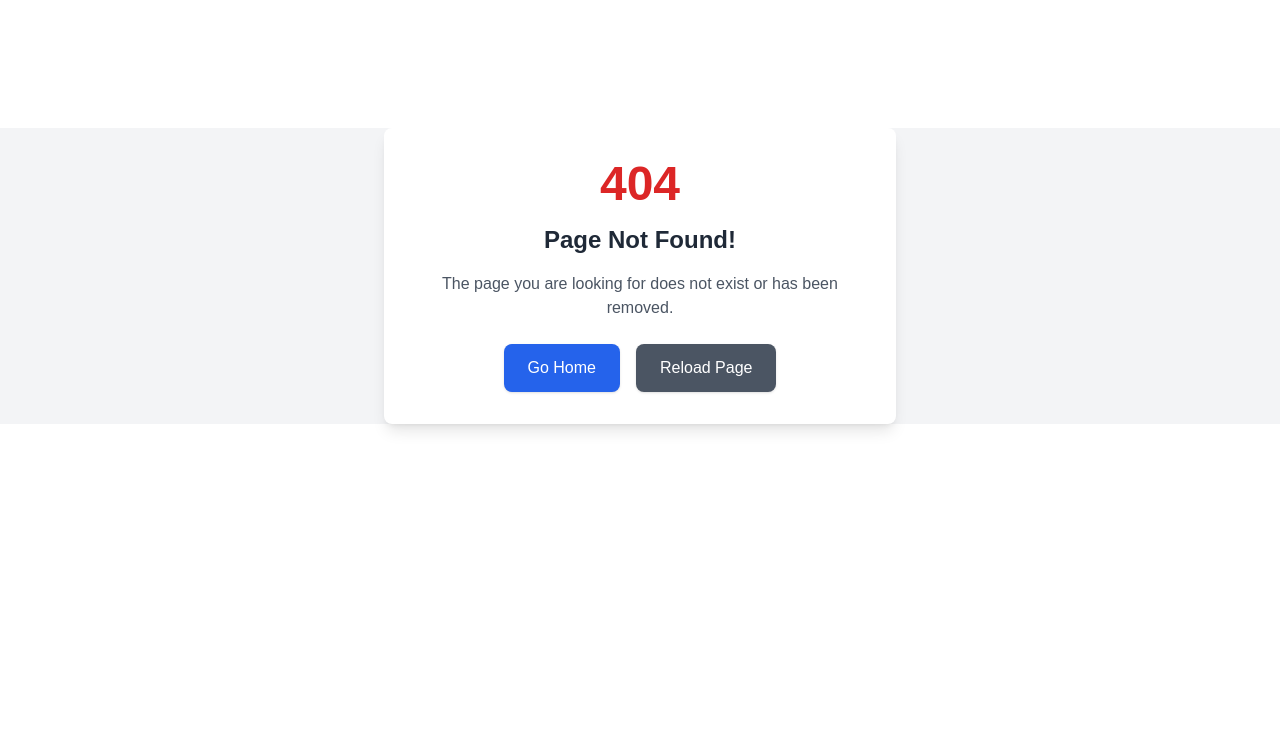
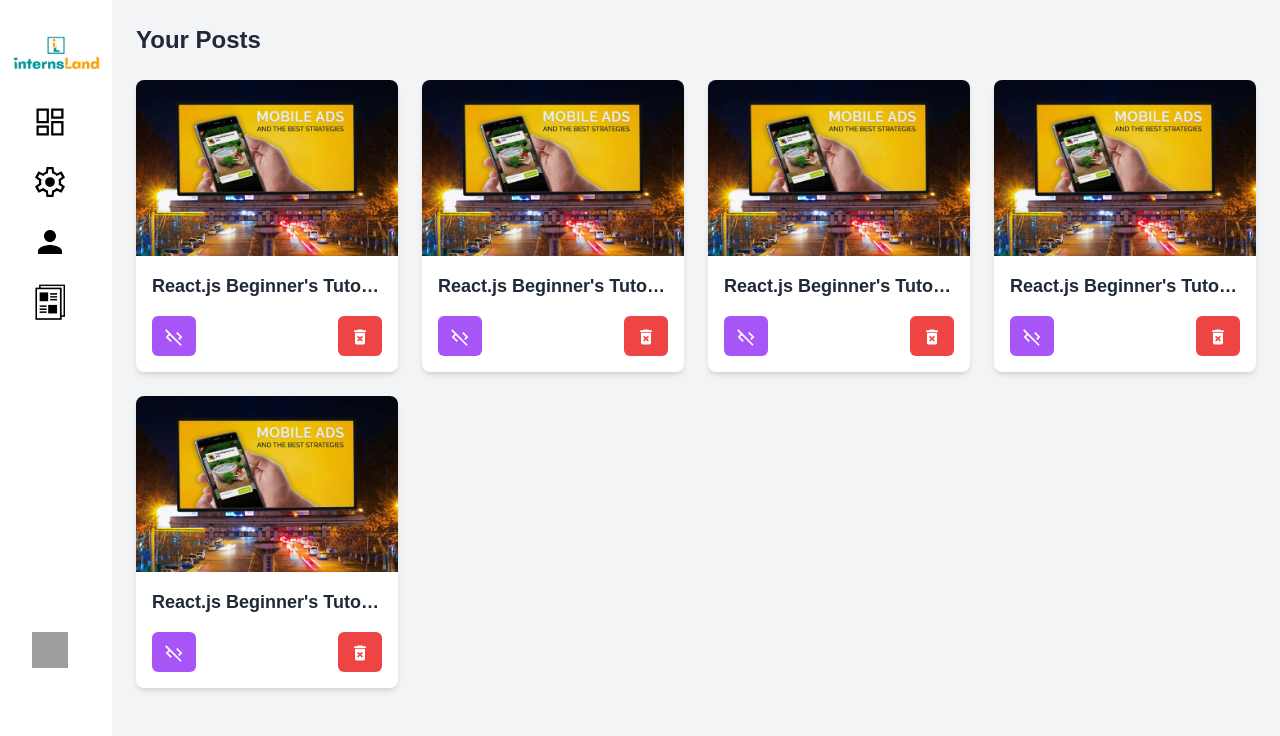
Before and after one commit to Y-ashbhatt/Billboard, a React (Vite) app in the folder client/: page /post in a window 1280 px wide. Before the commit this address had no page. Shown: the top 736 px of the page. Built offline with nearby package versions, Linux system fonts and the light colour scheme; no server answers; grey boxes are pictures that could not be loaded.

Commit message:
Add - post page, apijs, and env file

```diff
--- a/client/src/App.jsx
+++ b/client/src/App.jsx
@@ -13,6 +13,7 @@ import Error from "./components/Error";
 import FabricCanvas from "./components/CanvasArea";
 import DrawingBoard from "./pages/Draw/DrawingBoard";
 import Edit from "./pages/Edit/Edit";
+import Post from "./pages/Post/Post";
 
 
 
@@ -42,6 +43,7 @@ const App = () => {
           <Route path="/canvas" element={<FabricCanvas />} />
           <Route path="/draw" element={<DrawingBoard />} />
           <Route path="/edit" element={<Edit />} />
+          <Route path="/post" element={<Post />} />
         </Routes>
       </NotificationProvider>
     </>
--- /dev/null
+++ b/client/src/apiConfig/api.js
@@ -0,0 +1,3 @@
+const apibaseurl = process.env.API_BASE_URL;
+
+export default apibaseurl;
--- a/client/src/components/Sidebar.jsx
+++ b/client/src/components/Sidebar.jsx
@@ -45,9 +45,19 @@ export class Sidebar extends Component {
                 {/* <span className="ml-3 text-gray-700 font-semibold">Settings</span> */}
               </a>
             </li>
+            <li className="px-6">
+              <a
+                href="/post"
+                className="w-fit flex items-center p-2 hover:bg-gray-100 rounded-lg"
+                title="Profile"
+              >
+                <img className="w-9 h-9" src='/post.png' alt="Post" />
+                {/* <span className="ml-3 text-gray-700 font-semibold">Settings</span> */}
+              </a>
+            </li>
           </ul>
         </nav>
-        <div className="mt-[40vh] px-6 py-4">
+        <div className="mt-[35vh] px-6 py-4">
           <div className="">
             <a
               href="/"
--- /dev/null
+++ b/client/src/pages/Post/Post.jsx
@@ -0,0 +1,172 @@
+import React, { useState, useEffect } from "react";
+import apibaseurl from "../../apiConfig/api";
+import Sidebar from "../../components/Sidebar";
+import DeleteForeverIcon from '@mui/icons-material/DeleteForever';
+import AddIcon from '@mui/icons-material/Add';
+import axios from "axios";
+import { useNotification } from "../../context/NotificationContext";
+import CodeOffIcon from '@mui/icons-material/CodeOff';
+import ContentCopyIcon from '@mui/icons-material/ContentCopy';
+
+const Post = () => {
+
+    const [images, setImages] = useState([
+        {
+            url: "/billboardimg.jpeg",
+            link: "https://www.youtube.com/watch?v=XOFAgsa8eBU",
+            description: "An in-depth guide on React.js for beginners.",
+            tags: ["React", "JavaScript", "Frontend", "Guide"],
+            title: "React.js Beginner's Tutorial",
+        },
+        {
+            url: "/billboardimg.jpeg",
+            link: "https://www.youtube.com/watch?v=XOFAgsa8eBU",
+            description: "An in-depth guide on React.js for beginners.",
+            tags: ["React", "JavaScript", "Frontend", "Guide"],
+            title: "React.js Beginner's Tutorial",
+        },
+        {
+            url: "/billboardimg.jpeg",
+            link: "https://www.youtube.com/watch?v=XOFAgsa8eBU",
+            description: "An in-depth guide on React.js for beginners.",
+            tags: ["React", "JavaScript", "Frontend", "Guide"],
+            title: "React.js Beginner's Tutorial",
+        },
+        {
+            url: "/billboardimg.jpeg",
+            link: "https://www.youtube.com/watch?v=XOFAgsa8eBU",
+            description: "An in-depth guide on React.js for beginners.",
+            tags: ["React", "JavaScript", "Frontend", "Guide"],
+            title: "React.js Beginner's Tutorial",
+        },
+        {
+            url: "/billboardimg.jpeg",
+            link: "https://mui.com/material-ui/material-icons/?query=co",
+            description: "An in-depth guide on React.js for beginners.",
+            tags: ["React", "JavaScript", "Frontend", "Guide"],
+            title: "React.js Beginner's Tutorial",
+        },
+        // More sample data...
+    ]);
+
+    const { showNotification } = useNotification();
+    const [selectedEmbedCode, setSelectedEmbedCode] = useState("");
+    const [isPopupOpen, setIsPopupOpen] = useState(false);
+
+    useEffect(() => {
+        (async () => {
+            try {
+                const response = await axios.get(`${apibaseurl}/post`);
+                if (response.status === 200) {
+                    // setImages(response.data);
+                }
+            } catch (error) {
+                console.log(error);
+                showNotification('Sorry, some error occurred. Please try later.');
+            }
+        })();
+    }, []);
+
+    const handleDelete = async (id) => {
+        try {
+            const response = await axios.delete(`${apibaseurl}/delete-post?id=${id}`);
+            if (response.status === 200) {
+                setImages(images.filter((image) => image.id !== id));
+                showNotification("Image deleted successfully");
+            }
+        } catch (error) {
+            console.error("Error deleting the image:", error);
+            showNotification("Failed to delete the image");
+        }
+    };
+
+    const handleCodeIconClick = (image) => {
+        const embedCode = `<iframe width="560" height="315" src="${image.link.replace(
+            "watch?v=",
+            "embed/"
+        )}" title="${image.title}" frameborder="0" allow="accelerometer; autoplay; clipboard-write; encrypted-media; gyroscope; picture-in-picture; web-share" referrerpolicy="strict-origin-when-cross-origin" allowfullscreen></iframe>`;
+        setSelectedEmbedCode(embedCode);
+        setIsPopupOpen(true);
+    };
+
+    const handleCopy = () => {
+        navigator.clipboard.writeText(selectedEmbedCode);
+        showNotification("Embed code copied to clipboard!");
+    };
+
+    const closePopup = () => {
+        setIsPopupOpen(false);
+        setSelectedEmbedCode("");
+    };
+
+    return (
+        <>
+            <Sidebar />
+            <div className="min-h-screen bg-gray-100 p-6 ml-28">
+                <h1 className="text-2xl font-bold mb-6 text-gray-800">Your Posts</h1>
+                <div className="grid grid-cols-1 sm:grid-cols-2 lg:grid-cols-4 gap-6">
+                    {images.map((image, index) => (
+                        <div
+                            key={index}
+                            className="bg-white rounded-lg shadow-md overflow-hidden hover:shadow-lg transition-shadow duration-200"
+                        >
+                            <img
+                                src={image.url}
+                                alt={`Saved Image ${index + 1}`}
+                                className="w-full h-44 object-cover"
+                            />
+                            <div className="p-4">
+                                <h2 className="text-lg font-semibold text-gray-800 truncate">{image.title}</h2>
+                                {/* <p className="text-sm text-gray-600 mt-2 truncate">{image.description}</p> */}
+                                <div className="flex justify-between items-center mt-4">
+                                    <button
+                                        onClick={() => handleCodeIconClick(image)}
+                                        className="px-3 py-2 bg-purple-500 text-white rounded-md hover:bg-purple-600 transition duration-200"
+                                    >
+                                        <CodeOffIcon fontSize="small" />
+                                    </button>
+                                    <button
+                                        onClick={() => handleDelete(image._id)}
+                                        className="px-3 py-2 bg-red-500 text-white rounded-md hover:bg-red-600 transition duration-200"
+                                    >
+                                        <DeleteForeverIcon fontSize="small" />
+                                    </button>
+                                </div>
+                            </div>
+                        </div>
+                    ))}
+                </div>
+
+                {isPopupOpen && (
+                    <div className="fixed inset-0 bg-black bg-opacity-50 flex items-center justify-center z-50">
+                        <div className="bg-white p-6 rounded-lg shadow-lg w-full max-w-md">
+                            <h2 className="text-xl font-bold mb-4 text-gray-800">Embed Code</h2>
+                            <div
+                                className="w-full p-2 border rounded-md mb-4 bg-gray-100 text-sm font-mono whitespace-pre-wrap"
+                                style={{ wordBreak: "break-word", fontFamily: 'system-ui' }}
+                            >
+                                {selectedEmbedCode}
+                            </div>
+                            <div className="flex justify-end mt-4">
+                                <button
+                                    onClick={handleCopy}
+                                    className="px-4 py-2 bg-blue-500 text-white rounded-md hover:bg-blue-600 transition duration-200 flex items-center"
+                                >
+                                    <ContentCopyIcon fontSize="small" className="mr-1" /> Copy
+                                </button>
+                                <button
+                                    onClick={closePopup}
+                                    className="ml-2 px-4 py-2 bg-gray-300 text-gray-800 rounded-md hover:bg-gray-400 transition duration-200"
+                                >
+                                    Close
+                                </button>
+                            </div>
+                        </div>
+                    </div>
+                )}
+            </div>
+        </>
+    );
+};
+
+export default Post;
--- a/client/src/pages/PreviewPage/PreviewPage.jsx
+++ b/client/src/pages/PreviewPage/PreviewPage.jsx
@@ -1,4 +1,5 @@
 import React, { useState } from 'react';
+import apibaseurl from '../../apiConfig/api';
 import { useNavigate, useLocation } from "react-router-dom";
 import axios from 'axios';
 import ReactQuill from 'react-quill';
@@ -48,7 +49,7 @@ const PreviewPage = () => {
       return
     }
     try {
-    const response = await axios.post('/save', formData);
+    const response = await axios.post(`${apibaseurl}/save`, formData);
       if(response.status === 200){
         showNotification('Image details saved successfully!');
       }
@@ -59,16 +60,25 @@ const PreviewPage = () => {
   };
 
 
-  const handleDownload = () => {
+  const handleDownload = async () => {
     if (!finalBillboardImage) {
-      showNotification('No Image Found To Download')
-      return
+      showNotification('No Image Found To Download');
+      return;
     }
-    const link = document.createElement("a");
-    link.href = finalBillboardImage;
-    link.download = `processed-image.${imageType}`;
-    link.click();
+    try {
+      const response = await fetch(finalBillboardImage);
+      const blob = await response.blob();
+      const link = document.createElement('a');
+      link.href = URL.createObjectURL(blob);
+      link.download = `processed-image.${imageType}`;
+      link.click();
+      URL.revokeObjectURL(link.href);
+    } catch (error) {
+      showNotification('Failed to download the image');
+      console.error('Download error:', error);
+    }
   };
+
 
   return (
     <div className="bg-white min-h-screen flex flex-col items-center p-4">
```
Also changed, not shown: client/public/post.png (added), 1 other file (tests, documents, lock files or other folders).
